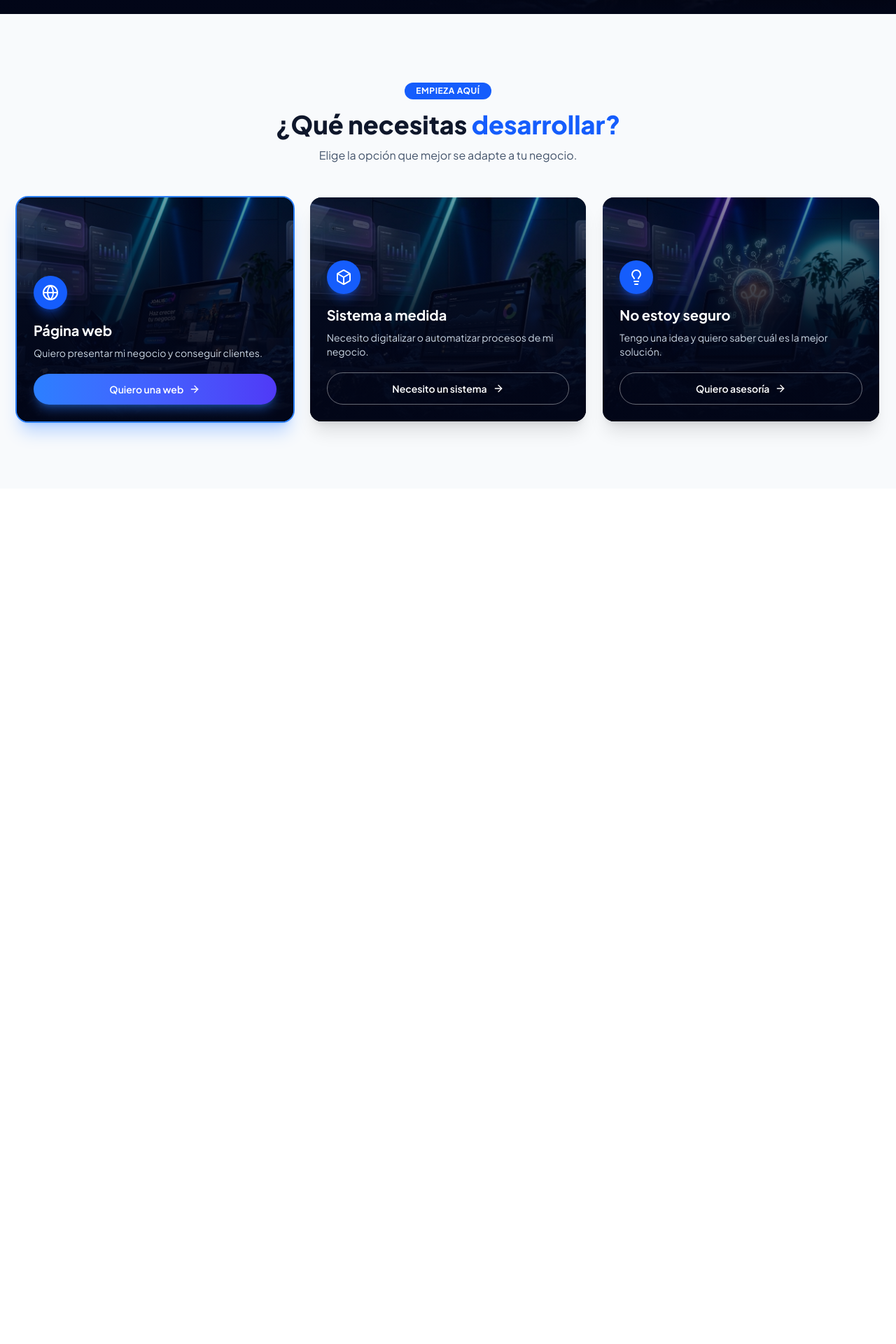
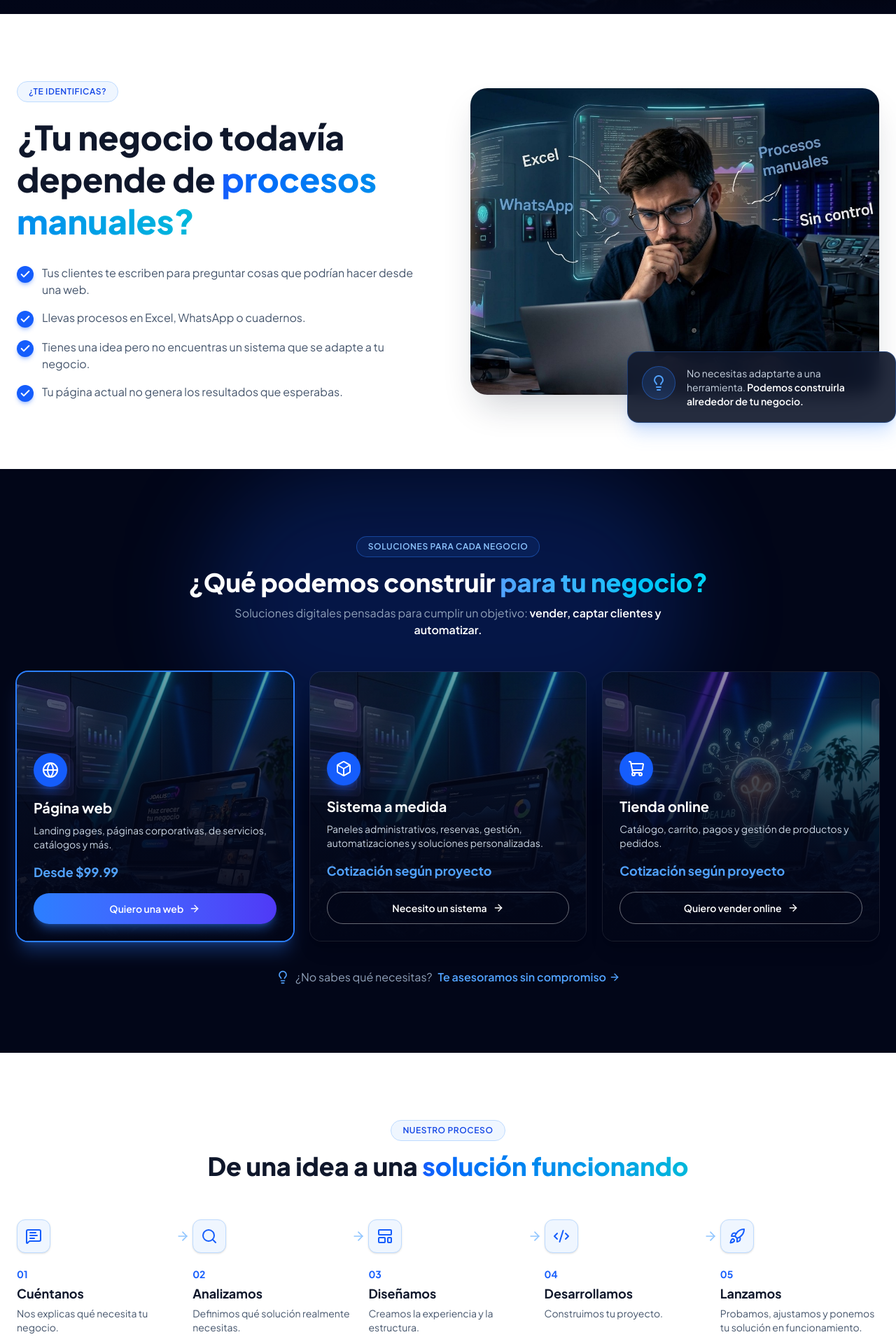
Before and after one commit to joalisdev/pagina-joalisdev, a Next.js app: page / in a window 1280 px wide. Shown: the part 780-2700 px from the top of the page at 70% size. Before the commit the page ends 1478 px from the top, so only its background shows below. Built offline with nearby package versions, Linux system fonts and the light colour scheme.

Commit message:
Creacion de secciones de problemas, soluciones con precios y proceso

```diff
--- a/src/app/page.tsx
+++ b/src/app/page.tsx
@@ -1,11 +1,15 @@
 import Hero from "@/components/sections/Hero";
 import Needs from "@/components/sections/Needs";
+import Problems from "@/components/sections/Problems";
+import Process from "@/components/sections/Process";
 
 export default function Home() {
   return (
     <main>
       <Hero />
+      <Problems />
       <Needs />
+      <Process />
     </main>
   );
 }
--- a/src/components/sections/Needs.tsx
+++ b/src/components/sections/Needs.tsx
@@ -1,12 +1,13 @@
 import Image from "next/image";
-import { ArrowRight, Globe, Box, Lightbulb } from "lucide-react";
+import { ArrowRight, Globe, Box, ShoppingCart, Lightbulb } from "lucide-react";
 import { getWhatsAppLink } from "@/data/contact";
 
-const needs = [
+const solutions = [
   {
     icon: Globe,
     title: "Página web",
-    description: "Quiero presentar mi negocio y conseguir clientes.",
+    description: "Landing pages, páginas corporativas, de servicios, catálogos y más.",
+    price: "Desde $99.99",
     button: "Quiero una web",
     image: "/images/web2.jpg",
     message: "¡Hola JoalisDev! Quiero una página web para mi negocio.",
@@ -15,48 +16,68 @@ const needs = [
   {
     icon: Box,
     title: "Sistema a medida",
-    description: "Necesito digitalizar o automatizar procesos de mi negocio.",
+    description: "Paneles administrativos, reservas, gestión, automatizaciones y soluciones personalizadas.",
+    price: "Cotización según proyecto",
     button: "Necesito un sistema",
     image: "/images/sistema.jpg",
     message: "¡Hola JoalisDev! Necesito un sistema a medida para mi negocio.",
     highlighted: false,
   },
   {
-    icon: Lightbulb,
-    title: "No estoy seguro",
-    description: "Tengo una idea y quiero saber cuál es la mejor solución.",
-    button: "Quiero asesoría",
+    icon: ShoppingCart,
+    title: "Tienda online",
+    description: "Catálogo, carrito, pagos y gestión de productos y pedidos.",
+    price: "Cotización según proyecto",
+    button: "Quiero vender online",
     image: "/images/asesoria.jpg",
-    message: "¡Hola JoalisDev! Tengo una idea y quiero asesoría para saber qué necesito.",
+    message: "¡Hola JoalisDev! Quiero una tienda online para mi negocio.",
     highlighted: false,
   },
 ];
 
+const advisoryLink = getWhatsAppLink(
+  "¡Hola JoalisDev! Tengo una idea y quiero asesoría para saber qué necesito."
+);
+
 export default function Needs() {
   return (
-    <section className="bg-slate-50 px-6 py-16 lg:py-24">
-      <div className="mx-auto max-w-7xl">
+    <section className="relative overflow-hidden bg-slate-950 px-6 py-16 text-white lg:py-24">
+      {/* Brillo azul de fondo */}
+      <div className="pointer-events-none absolute left-1/2 top-0 h-96 w-[700px] -translate-x-1/2 rounded-full bg-blue-600/20 blur-3xl" />
 
+      <div className="relative mx-auto max-w-7xl">
+        {/* Encabezado */}
         <div className="text-center">
-          <span className="inline-block rounded-full bg-blue-600 px-4 py-1 text-xs font-bold uppercase tracking-wider text-white">
-            Empieza aquí
+          <span className="inline-block rounded-full border border-blue-500/40 bg-blue-500/10 px-4 py-1.5 text-xs font-semibold uppercase tracking-wider text-blue-300">
+            Soluciones para cada negocio
           </span>
-          <h2 className="mt-4 text-3xl font-extrabold text-slate-900 sm:text-4xl">
-            ¿Qué necesitas <span className="text-blue-600">desarrollar?</span>
+          <h2 className="mt-4 text-3xl font-extrabold sm:text-4xl">
+            ¿Qué podemos construir{" "}
+            <span className="bg-linear-to-r from-blue-400 to-cyan-400 bg-clip-text text-transparent">
+              para tu negocio?
+            </span>
           </h2>
-          <p className="mt-3 text-slate-600">
-            Elige la opción que mejor se adapte a tu negocio.
+          <p className="mx-auto mt-3 max-w-2xl text-slate-400">
+            Soluciones digitales pensadas para cumplir un objetivo:{" "}
+            <span className="font-semibold text-white">
+              vender, captar clientes y automatizar.
+            </span>
           </p>
         </div>
 
+        {/* Tarjetas */}
         <div className="mt-12 grid gap-6 md:grid-cols-3">
-          {needs.map(({ icon: Icon, title, description, button, image, message, highlighted }) => (
+          {solutions.map(
+            ({ icon: Icon, title, description, price, button, image, message, highlighted }) => (
               <article
                 key={title}
-              className={`group relative flex min-h-80 flex-col justify-end overflow-hidden rounded-2xl bg-slate-950 p-6 text-white shadow-xl transition duration-300 hover:-translate-y-1 ${
-                highlighted ? "ring-2 ring-blue-500 shadow-blue-500/30" : ""
+                className={`group relative flex min-h-96 flex-col justify-end overflow-hidden rounded-2xl bg-slate-900 p-6 shadow-xl transition duration-300 hover:-translate-y-1 ${
+                  highlighted
+                    ? "ring-2 ring-blue-500 shadow-blue-500/30"
+                    : "ring-1 ring-white/10 hover:ring-blue-500/50"
                 }`}
               >
+                {/* Imagen de fondo */}
                 <Image
                   src={image}
                   alt=""
@@ -65,9 +86,10 @@ export default function Needs() {
                   className="object-cover opacity-70 transition duration-500 group-hover:scale-105"
                 />
 
+                {/* Capa oscura para que se lea el texto */}
                 <div className="absolute inset-0 bg-linear-to-t from-slate-950 via-slate-950/75 to-slate-950/10" />
 
-
+                {/* Contenido */}
                 <div className="relative">
                   <span className="flex h-12 w-12 items-center justify-center rounded-full bg-blue-600 shadow-lg shadow-blue-600/40">
                     <Icon className="h-6 w-6" />
@@ -75,12 +97,13 @@ export default function Needs() {
 
                   <h3 className="mt-4 text-xl font-bold">{title}</h3>
                   <p className="mt-2 text-sm text-slate-300">{description}</p>
+                  <p className="mt-4 text-lg font-bold text-blue-400">{price}</p>
 
                   <a
                     href={getWhatsAppLink(message)}
                     target="_blank"
                     rel="noopener noreferrer"
-                  className={`mt-5 flex items-center justify-center gap-2 rounded-full px-6 py-3 text-sm font-semibold transition ${
+                    className={`mt-4 flex items-center justify-center gap-2 rounded-full px-6 py-3 text-sm font-semibold transition ${
                       highlighted
                         ? "bg-linear-to-r from-blue-500 to-indigo-600 shadow-lg shadow-blue-500/40 hover:shadow-blue-500/60"
                         : "border border-white/40 hover:border-blue-400 hover:bg-blue-500/10"
@@ -91,7 +114,23 @@ export default function Needs() {
                   </a>
                 </div>
               </article>
-          ))}
+            )
+          )}
+        </div>
+
+        {/* Línea de asesoría */}
+        <div className="mt-10 flex flex-col items-center justify-center gap-2 text-center sm:flex-row">
+          <Lightbulb className="h-5 w-5 text-blue-400" />
+          <p className="text-slate-400">¿No sabes qué necesitas?</p>
+          <a
+            href={advisoryLink}
+            target="_blank"
+            rel="noopener noreferrer"
+            className="group inline-flex items-center gap-1 font-semibold text-blue-400 hover:text-blue-300"
+          >
+            Te asesoramos sin compromiso
+            <ArrowRight className="h-4 w-4 transition group-hover:translate-x-1" />
+          </a>
         </div>
       </div>
     </section>
--- a/src/components/sections/Problems.tsx
+++ b/src/components/sections/Problems.tsx
@@ -0,0 +1,68 @@
+import Image from "next/image";
+import { Check, Lightbulb } from "lucide-react";
+
+const problems = [
+  "Tus clientes te escriben para preguntar cosas que podrían hacer desde una web.",
+  "Llevas procesos en Excel, WhatsApp o cuadernos.",
+  "Tienes una idea pero no encuentras un sistema que se adapte a tu negocio.",
+  "Tu página actual no genera los resultados que esperabas.",
+];
+
+export default function Problems() {
+  return (
+    <section className="bg-white px-6 py-16 lg:py-24">
+      <div className="mx-auto grid max-w-7xl items-center gap-12 lg:grid-cols-2 lg:gap-16">
+        {/* Columna izquierda: texto y checklist */}
+        <div className="max-w-xl">
+          <span className="inline-block rounded-full border border-blue-200 bg-blue-50 px-4 py-1.5 text-xs font-semibold uppercase tracking-wider text-blue-700">
+            ¿Te identificas?
+          </span>
+
+          <h2 className="mt-5 text-3xl font-extrabold leading-tight text-slate-900 sm:text-4xl lg:text-5xl">
+            ¿Tu negocio todavía depende de{" "}
+            <span className="bg-linear-to-r from-blue-600 to-cyan-500 bg-clip-text text-transparent">
+              procesos manuales?
+            </span>
+          </h2>
+
+          <ul className="mt-8 space-y-4">
+            {problems.map((problem) => (
+              <li key={problem} className="flex items-start gap-3">
+                <span className="mt-0.5 flex h-6 w-6 shrink-0 items-center justify-center rounded-full bg-blue-600 text-white shadow-md shadow-blue-600/30">
+                  <Check className="h-4 w-4" strokeWidth={3} />
+                </span>
+                <p className="text-slate-600">{problem}</p>
+              </li>
+            ))}
+          </ul>
+        </div>
+
+        {/* Columna derecha: imagen con tarjeta flotante */}
+        <div className="relative mb-10 lg:mb-0">
+          <div className="relative aspect-[4/3] overflow-hidden rounded-3xl shadow-2xl shadow-slate-900/20">
+            <Image
+              src="/images/problemas2.jpg"
+              alt="Persona preocupada revisando procesos manuales en su laptop"
+              fill
+              sizes="(min-width: 1024px) 50vw, 100vw"
+              className="object-cover"
+            />
+          </div>
+
+          {/* Tarjeta flotante */}
+          <div className="absolute -bottom-10 left-4 right-4 flex items-start gap-4 rounded-2xl border border-blue-500/30 bg-slate-900/90 p-5 text-white shadow-xl shadow-blue-500/20 backdrop-blur-md sm:left-auto sm:max-w-sm lg:-right-6">
+            <span className="flex h-12 w-12 shrink-0 items-center justify-center rounded-full border border-blue-500/40 bg-blue-500/15">
+              <Lightbulb className="h-6 w-6 text-blue-400" />
+            </span>
+            <p className="text-sm text-slate-300">
+              No necesitas adaptarte a una herramienta.{" "}
+              <span className="font-semibold text-white">
+                Podemos construirla alrededor de tu negocio.
+              </span>
+            </p>
+          </div>
+        </div>
+      </div>
+    </section>
+  );
+}
--- /dev/null
+++ b/src/components/sections/Process.tsx
@@ -0,0 +1,75 @@
+import {ArrowRight, MessageSquareText, Search, LayoutTemplate, Code2, Rocket,} from "lucide-react";
+
+const steps = [
+  {
+    icon: MessageSquareText,
+    title: "Cuéntanos",
+    description: "Nos explicas qué necesita tu negocio.",
+  },
+  {
+    icon: Search,
+    title: "Analizamos",
+    description: "Definimos qué solución realmente necesitas.",
+  },
+  {
+    icon: LayoutTemplate,
+    title: "Diseñamos",
+    description: "Creamos la experiencia y la estructura.",
+  },
+  {
+    icon: Code2,
+    title: "Desarrollamos",
+    description: "Construimos tu proyecto.",
+  },
+  {
+    icon: Rocket,
+    title: "Lanzamos",
+    description: "Probamos, ajustamos y ponemos tu solución en funcionamiento.",
+  },
+];
+
+export default function Process() {
+  return (
+    <section className="bg-white px-6 py-16 lg:py-24">
+      <div className="mx-auto max-w-7xl">
+        {/* Encabezado */}
+        <div className="text-center">
+          <span className="inline-block rounded-full border border-blue-200 bg-blue-50 px-4 py-1.5 text-xs font-semibold uppercase tracking-wider text-blue-700">
+            Nuestro proceso
+          </span>
+          <h2 className="mt-4 text-3xl font-extrabold text-slate-900 sm:text-4xl">
+            De una idea a una{" "}
+            <span className="bg-linear-to-r from-blue-600 to-cyan-500 bg-clip-text text-transparent">
+              solución funcionando
+            </span>
+          </h2>
+        </div>
+
+        <ol className="mx-auto mt-14 grid max-w-md gap-8 lg:max-w-none lg:grid-cols-5 lg:gap-6">
+          {steps.map(({ icon: Icon, title, description }, index) => (
+            <li key={title} className="relative flex gap-4 lg:flex-col lg:gap-0">
+              {index < steps.length - 1 && (
+                <>
+                  <span className="absolute -bottom-8 left-6 top-14 w-px bg-blue-200 lg:hidden" />
+                  <ArrowRight className="absolute -right-5 top-3.5 hidden h-5 w-5 text-blue-300 lg:block" />
+                </>
+              )}
+
+              <span className="relative flex h-12 w-12 shrink-0 items-center justify-center rounded-xl border border-blue-200 bg-blue-50 text-blue-600 shadow-sm">
+                <Icon className="h-6 w-6" />
+              </span>
+
+              <div className="lg:mt-5">
+                <p className="text-sm font-bold text-blue-600">
+                  {String(index + 1).padStart(2, "0")}
+                </p>
+                <h3 className="mt-1 text-lg font-bold text-slate-900">{title}</h3>
+                <p className="mt-1 text-sm text-slate-600">{description}</p>
+              </div>
+            </li>
+          ))}
+        </ol>
+      </div>
+    </section>
+  );
+}
```
Also changed, not shown: public/images/problemas.jpg (added), public/images/problemas2.jpg (added). Lines whose indentation alone changed are shown as unchanged.
